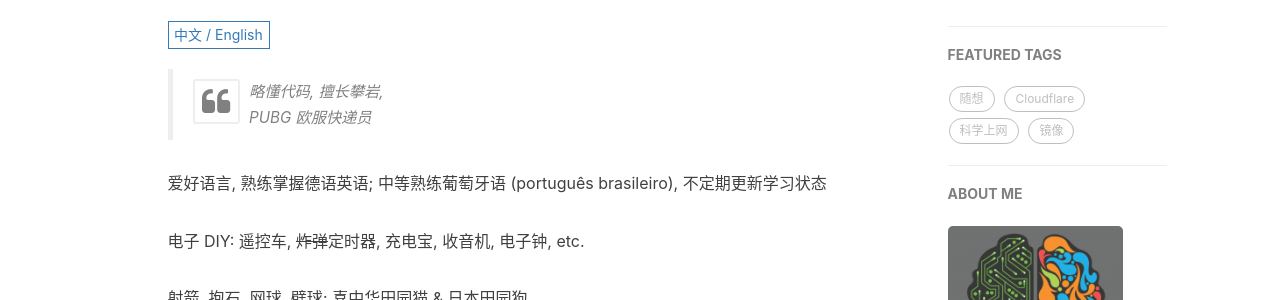
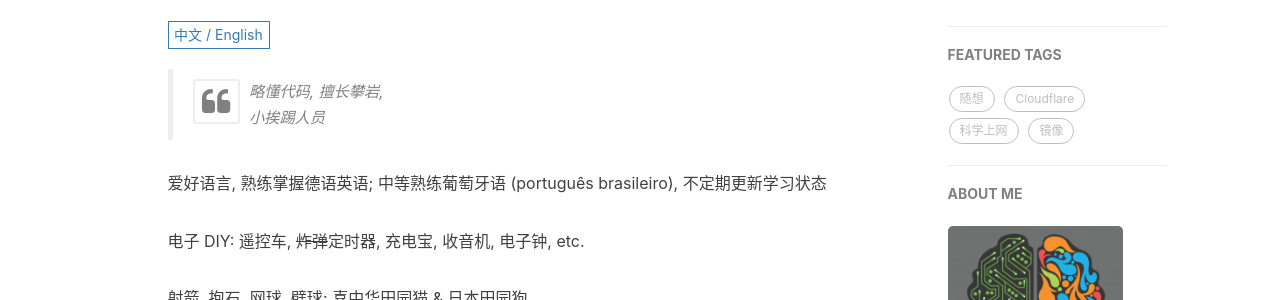
Before and after one commit to yanxxjin/yanxxjin.github.io, a Jekyll site: the page built from about.html, in a window 1280 px wide. Shown: the part 432-732 px from the top of the page. Built offline with Jekyll 4.4.1, drawn with Linux system fonts in a browser that asks for light colours; nearby versions of some CDN libraries; comment, search, counter and statistics services are not loaded.

Commit message:
Update about.html

```diff
--- a/about.html
+++ b/about.html
@@ -16,7 +16,7 @@ header-img: "img/geek.png"
 
     <!--copied from markdown -->
     <blockquote><p><i class="fa fa-quote-left fa-2x fa-pull-left fa-border" aria-hidden="true"></i>略懂代码, 擅长攀岩,</br>
-        PUBG 欧服快递员 </p></blockquote>
+        小挨踢人员 </p></blockquote>
 
     <p>爱好语言, 熟练掌握德语英语; 中等熟练葡萄牙语 (português brasileiro), 不定期更新学习状态 </p>
 
```
